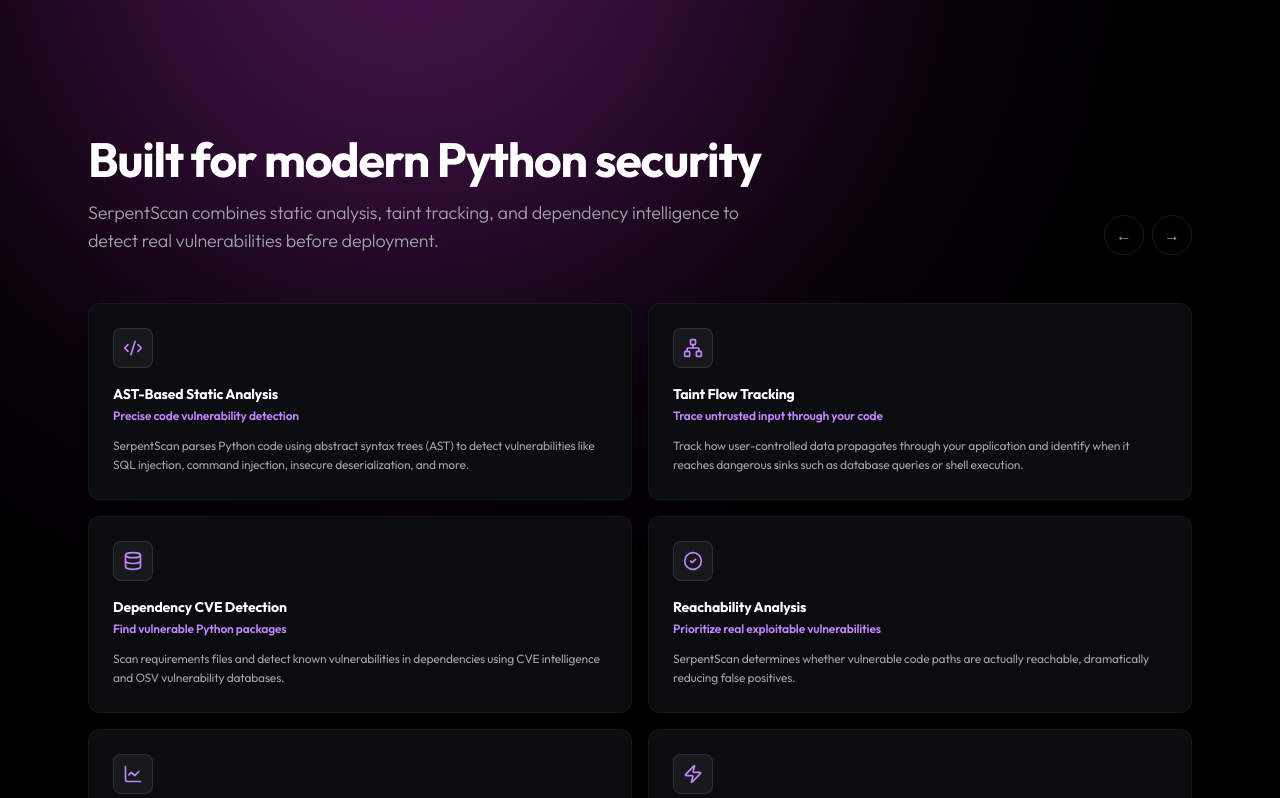
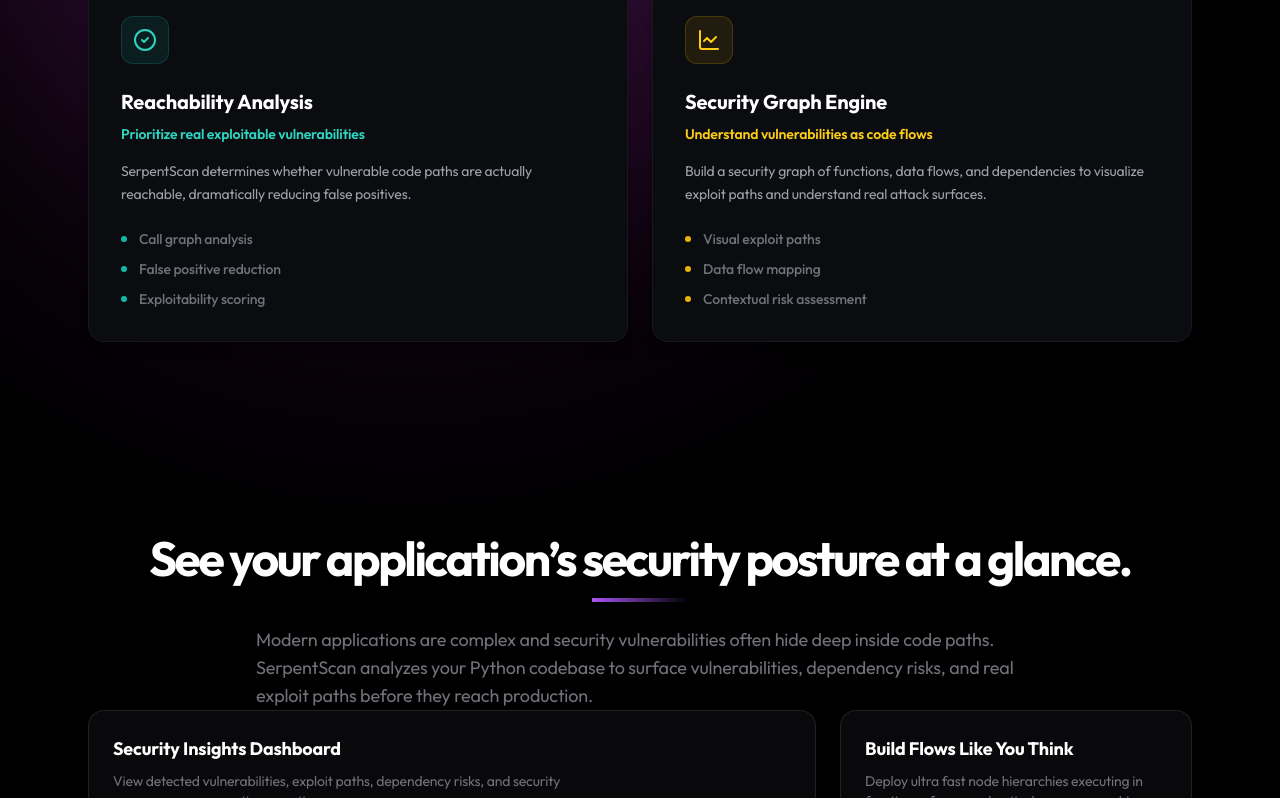
Before and after one commit to anindyakg/SerpentScan, a Next.js app: page / in a window 1280 px wide. Shown: the part 1842-2640 px from the top of the page. Built offline with nearby package versions, Linux system fonts and the light colour scheme; no server answers.

Commit message:
feat: simplify feature grid and update dashboard copy

```diff
--- a/src/app/page.tsx
+++ b/src/app/page.tsx
@@ -245,58 +245,58 @@
                         <li className="flex items-center gap-3"><div className="w-1.5 h-1.5 rounded-full bg-pink-500"></div>Risk prioritization</li>
                     </ul>
                 </div>
+                {/* Feature 5 */}
+                <div className="bg-[#0b0c10] border border-white/5 rounded-2xl p-8 hover:border-teal-500/30 transition-all shadow-lg flex flex-col items-start text-left group">
+                    <div className="w-12 h-12 rounded-xl bg-teal-500/10 border border-teal-500/20 flex items-center justify-center text-teal-400 mb-6 group-hover:scale-110 transition-transform">
+                        <CheckCircle2 className="w-6 h-6" />
+                    </div>
+                    <h3 className="text-xl font-bold text-white mb-2">Reachability Analysis</h3>
+                    <p className="text-sm font-semibold text-teal-400 mb-4">Prioritize real exploitable vulnerabilities</p>
+                    <p className="text-sm text-zinc-400 mb-6 flex-1 leading-relaxed">
+                        SerpentScan determines whether vulnerable code paths are actually reachable, dramatically reducing false positives.
+                    </p>
+                    <ul className="space-y-2.5 text-sm text-zinc-500 font-medium w-full mt-auto">
+                        <li className="flex items-center gap-3"><div className="w-1.5 h-1.5 rounded-full bg-teal-500"></div>Call graph analysis</li>
+                        <li className="flex items-center gap-3"><div className="w-1.5 h-1.5 rounded-full bg-teal-500"></div>False positive reduction</li>
+                        <li className="flex items-center gap-3"><div className="w-1.5 h-1.5 rounded-full bg-teal-500"></div>Exploitability scoring</li>
+                    </ul>
+                </div>
+
+                {/* Feature 6 */}
+                <div className="bg-[#0b0c10] border border-white/5 rounded-2xl p-8 hover:border-yellow-500/30 transition-all shadow-lg flex flex-col items-start text-left group">
+                    <div className="w-12 h-12 rounded-xl bg-yellow-500/10 border border-yellow-500/20 flex items-center justify-center text-yellow-400 mb-6 group-hover:scale-110 transition-transform">
+                        <LineChart className="w-6 h-6" />
+                    </div>
+                    <h3 className="text-xl font-bold text-white mb-2">Security Graph Engine</h3>
+                    <p className="text-sm font-semibold text-yellow-400 mb-4">Understand vulnerabilities as code flows</p>
+                    <p className="text-sm text-zinc-400 mb-6 flex-1 leading-relaxed">
+                        Build a security graph of functions, data flows, and dependencies to visualize exploit paths and understand real attack surfaces.
+                    </p>
+                    <ul className="space-y-2.5 text-sm text-zinc-500 font-medium w-full mt-auto">
+                        <li className="flex items-center gap-3"><div className="w-1.5 h-1.5 rounded-full bg-yellow-500"></div>Visual exploit paths</li>
+                        <li className="flex items-center gap-3"><div className="w-1.5 h-1.5 rounded-full bg-yellow-500"></div>Data flow mapping</li>
+                        <li className="flex items-center gap-3"><div className="w-1.5 h-1.5 rounded-full bg-yellow-500"></div>Contextual risk assessment</li>
+                    </ul>
+                </div>
             </div>
         </section>
 
-        {/* CORE CAPABILITIES SECTION */}
-        <section className="w-full max-w-6xl mx-auto px-6 py-20">
-            <div className="flex flex-col md:flex-row justify-between items-start md:items-end mb-12 gap-6">
-                <div>
-                    <h2 className="text-4xl md:text-5xl font-bold tracking-tight mb-4 text-white">Built for modern Python security</h2>
-                    <p className="text-lg text-zinc-400 max-w-2xl font-light">SerpentScan combines static analysis, taint tracking, and dependency intelligence to detect real vulnerabilities before deployment.</p>
-                </div>
-                <div className="hidden md:flex items-center gap-2">
-                    <button className="w-10 h-10 rounded-full border border-white/10 flex items-center justify-center text-zinc-400 hover:text-white transition-colors">←</button>
-                    <button className="w-10 h-10 rounded-full border border-white/10 flex items-center justify-center text-zinc-400 hover:text-white transition-colors">→</button>
-                </div>
-            </div>
 
-            <div className="grid grid-cols-1 md:grid-cols-2 gap-4">
-                {[
-                    { title: "AST-Based Static Analysis", subtitle: "Precise code vulnerability detection", desc: "SerpentScan parses Python code using abstract syntax trees (AST) to detect vulnerabilities like SQL injection, command injection, insecure deserialization, and more.", icon: <Code2 className="w-5 h-5" /> },
-                    { title: "Taint Flow Tracking", subtitle: "Trace untrusted input through your code", desc: "Track how user-controlled data propagates through your application and identify when it reaches dangerous sinks such as database queries or shell execution.", icon: <Network className="w-5 h-5" /> },
-                    { title: "Dependency CVE Detection", subtitle: "Find vulnerable Python packages", desc: "Scan requirements files and detect known vulnerabilities in dependencies using CVE intelligence and OSV vulnerability databases.", icon: <Database className="w-5 h-5" /> },
-                    { title: "Reachability Analysis", subtitle: "Prioritize real exploitable vulnerabilities", desc: "SerpentScan determines whether vulnerable code paths are actually reachable, dramatically reducing false positives.", icon: <CheckCircle2 className="w-5 h-5" /> },
-                    { title: "Security Graph Engine", subtitle: "Understand vulnerabilities as code flows", desc: "Build a security graph of functions, data flows, and dependencies to visualize exploit paths and understand real attack surfaces.", icon: <LineChart className="w-5 h-5" /> },
-                    { title: "AI-Assisted Remediation", subtitle: "Understand and fix vulnerabilities faster", desc: "AI explains vulnerabilities, highlights exploit paths, and suggests secure code fixes so developers can remediate issues quickly.", icon: <Zap className="w-5 h-5" /> },
-                ].map((item, idx) => (
-                    <div key={idx} className="bg-[#0b0c10] border border-white/5 rounded-xl p-6 hover:border-purple-500/30 transition-all shadow-lg flex flex-col items-start text-left group">
-                        <div className="w-10 h-10 rounded-lg bg-white/5 border border-white/10 flex items-center justify-center text-purple-400 mb-4 group-hover:scale-110 group-hover:bg-purple-500/10 group-hover:border-purple-500/20 transition-all">
-                            {item.icon}
-                        </div>
-                        <h3 className="text-sm font-bold text-white mb-1">{item.title}</h3>
-                        <p className="text-xs font-semibold text-purple-400 mb-3">{item.subtitle}</p>
-                        <p className="text-xs text-zinc-400 leading-relaxed">{item.desc}</p>
-                    </div>
-                ))}
-            </div>
-        </section>
 
         {/* PRIVACY FRIENDLY GRAPHS SECTION */}
         <section className="w-full max-w-6xl mx-auto px-6 py-24 flex flex-col items-center">
 
-            <h2 className="text-4xl md:text-5xl font-bold tracking-tighter text-white mb-4">Leave the legacy cloud behind.</h2>
+            <h2 className="text-4xl md:text-5xl font-bold tracking-tighter text-white mb-4">See your application’s security posture at a glance.</h2>
                 <div className="w-24 h-1 bg-gradient-to-r from-purple-500 to-transparent mb-6"></div>
-                <div className="text-lg space-y-4">
-                    <p className="text-zinc-500">Traditional iPaaS platforms suffer from unpredictable latencies, opaque routing protocols, and force you to send your data outside of your perimeter.</p>
-                    <p className="text-zinc-500">SerpentScan is locally-first, infinitely extensible, and operates flawlessly <br/> without the nagging lag of the legacy cloud.</p>
+                <div className="text-lg space-y-4 max-w-3xl">
+                    <p className="text-zinc-500">Modern applications are complex and security vulnerabilities often hide deep inside code paths. SerpentScan analyzes your Python codebase to surface vulnerabilities, dependency risks, and real exploit paths before they reach production.</p>
                 </div>
 
             <div className="grid grid-cols-1 md:grid-cols-3 gap-6 w-full mb-12">
                 {/* Large Line Graph Mock */}
                 <div className="md:col-span-2 bg-[#09090b] border border-white/10 rounded-2xl p-6 relative overflow-hidden shadow-xl hover:border-white/20 transition-all">
-                    <h3 className="text-lg font-bold mb-2">See Everything at a Glance</h3>
-                    <p className="text-sm text-zinc-500 w-2/3">Track your execution metrics, performance loads, and security hotspots instantly inside your local dashboard.</p>
+                    <h3 className="text-lg font-bold mb-2">Security Insights Dashboard</h3>
+                    <p className="text-sm text-zinc-500 w-2/3">View detected vulnerabilities, exploit paths, dependency risks, and security scores across your entire repository.</p>
 
                     <div className="mt-10 h-48 w-full relative">
                         {/* Fake grid lines */}
```
